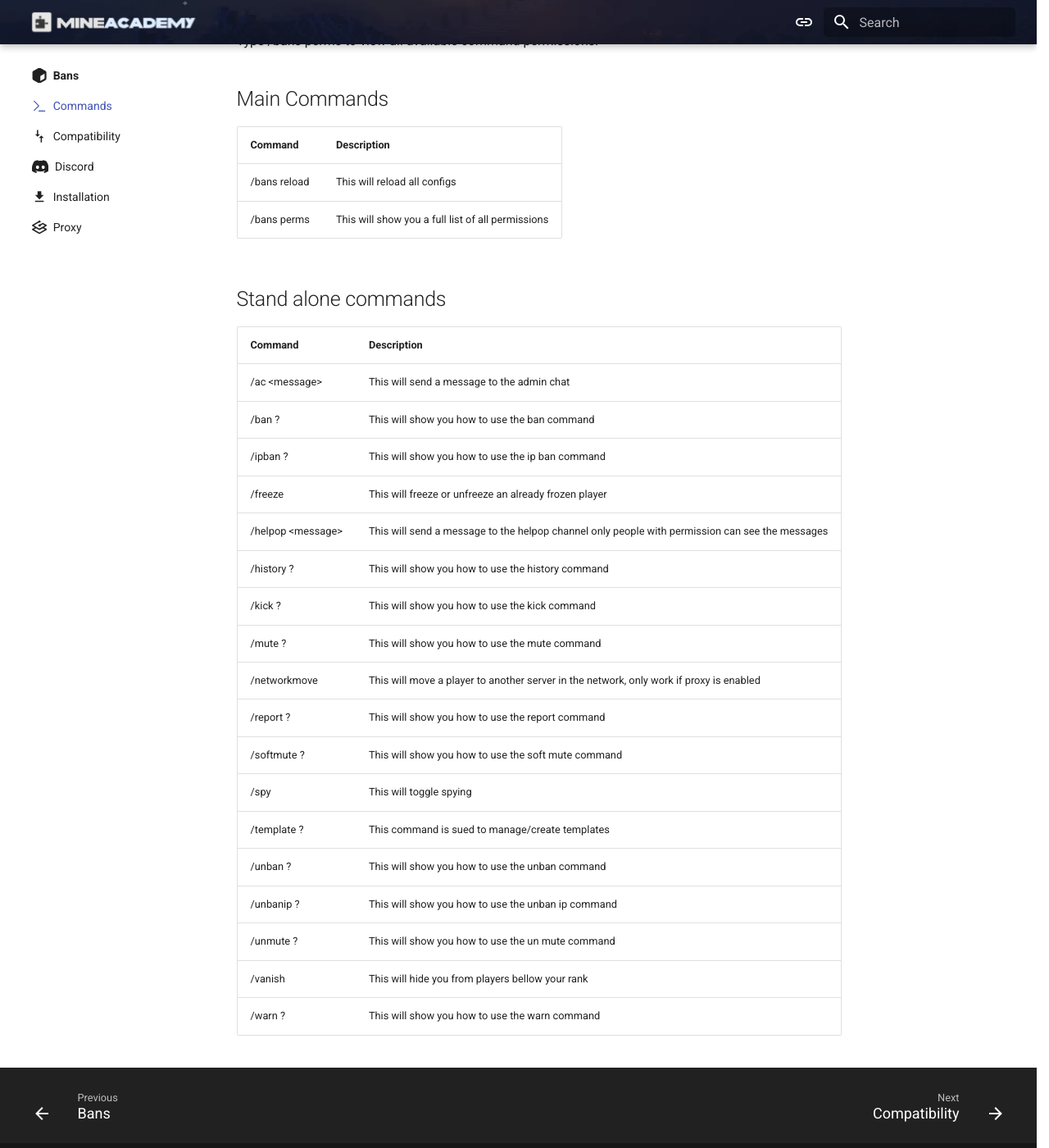
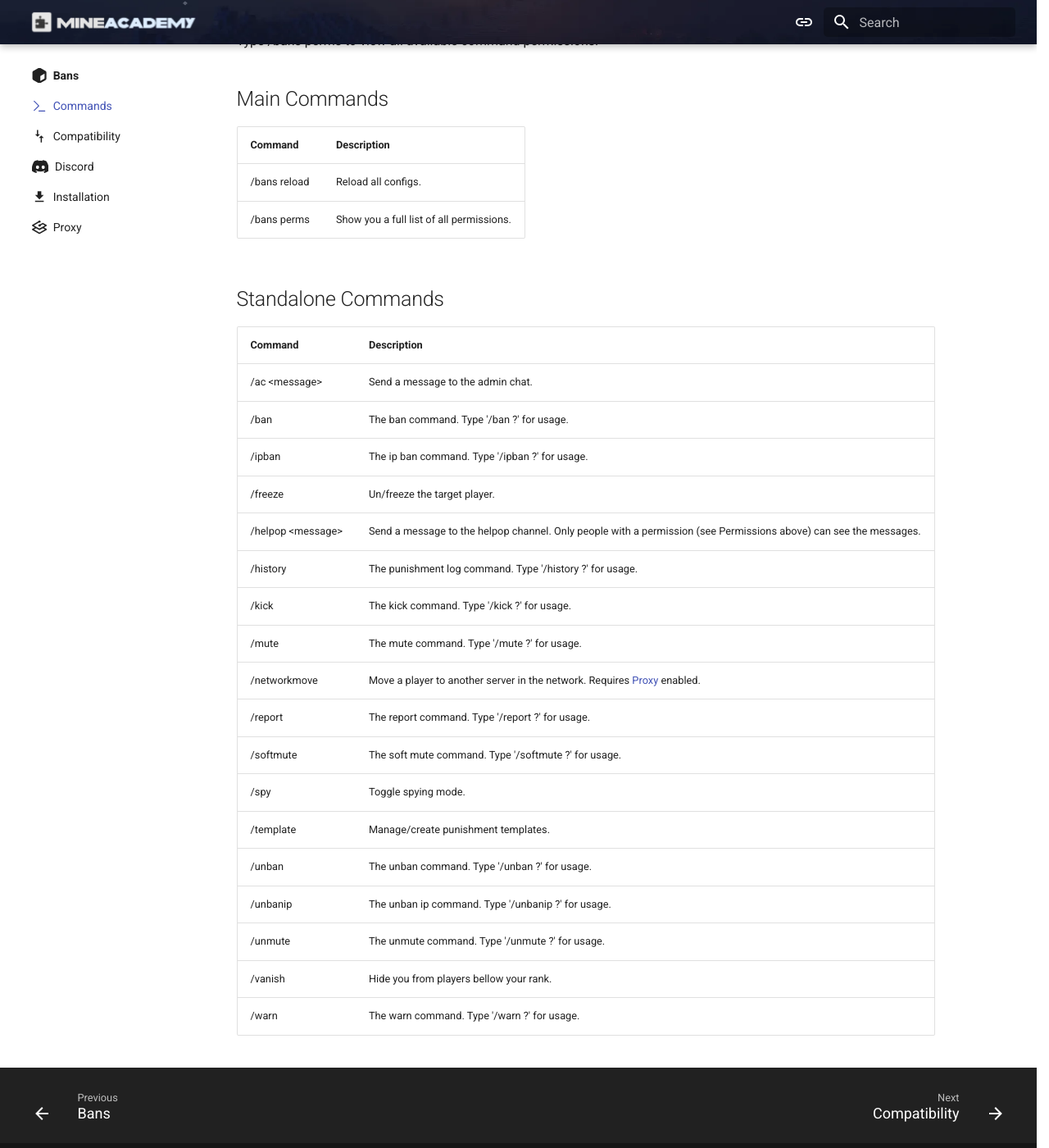
Before and after one commit to kangarko/docs, an MkDocs documentation site: the page built from docs/bans/commands/index.md, in a window 1280 px wide and 1400 px high, scrolled down 556 px. Shown: the whole window at 82% size. Built offline with MkDocs 1.6.1 and Material for MkDocs 9.7.7, drawn with Linux system fonts in a browser that asks for light colours; plug-ins that fetch from the network failed and are left out; comment, search, counter and statistics services are not loaded; some of the changed text lies outside the part shown.

Commit message:
Clean up bans docs

```diff
--- a/docs/bans/commands/index.md
+++ b/docs/bans/commands/index.md
@@ -25,28 +25,28 @@ Type /bans perms to view all available command permissions.
 
 | Command | Description |
 |-------|-------------|
-|/bans reload | This will reload all configs |
-|/bans perms | This will show you a full list of all permissions |
+|/bans reload | Reload all configs. |
+|/bans perms | Show you a full list of all permissions. |
 
-## Stand alone commands
+## Standalone Commands
 
 | Command | Description |
 |-------|-------------|
-| /ac  &lt;message&gt; | This will send a message to the admin chat |
-| /ban ? | This will show you how to use the ban command |
-| /ipban ? | This will show you how to use the ip ban command |
-| /freeze <player> | This will freeze or unfreeze an already frozen player |
-| /helpop &lt;message&gt; | This will send a message to the helpop channel only people with permission can see the messages |
-| /history ? | This will show you how to use the history command |
-| /kick ? | This will show you how to use the kick command |
-| /mute ? | This will show you how to use the mute command |
-| /networkmove <player> <target server> | This will move a player to another server in the network, only work if proxy is enabled |
-| /report ? | This will show you how to use the report command |
-| /softmute ? | This will show you how to use the soft mute command |
-| /spy | This will toggle spying |
-| /template ? | This command is sued to manage/create templates |
-| /unban ? | This will show you how to use the unban command |
-| /unbanip ? | This will show you how to use the unban ip command |
-| /unmute ? | This will show you how to use the un mute command |
-| /vanish | This will hide you from players bellow your rank |
-| /warn ? | This will show you how to use the warn command |
+| /ac  &lt;message&gt; | Send a message to the admin chat. |
+| /ban | The ban command. Type '/ban ?' for usage. |
+| /ipban | The ip ban command. Type '/ipban ?' for usage. |
+| /freeze <player> | Un/freeze the target player. |
+| /helpop &lt;message&gt; | Send a message to the helpop channel. Only people with a permission (see Permissions above) can see the messages. |
+| /history | The punishment log command. Type '/history ?' for usage. |
+| /kick | The kick command. Type '/kick ?' for usage. |
+| /mute | The mute command. Type '/mute ?' for usage. |
+| /networkmove <player> <target server> | Move a player to another server in the network. Requires [Proxy](../proxy/index.md) enabled. |
+| /report | The report command. Type '/report ?' for usage. |
+| /softmute | The soft mute command. Type '/softmute ?' for usage. |
+| /spy | Toggle spying mode. |
+| /template | Manage/create punishment templates. |
+| /unban | The unban command. Type '/unban ?' for usage. |
+| /unbanip | The unban ip command. Type '/unbanip ?' for usage. |
+| /unmute | The unmute command. Type '/unmute ?' for usage. |
+| /vanish | Hide you from players bellow your rank. |
+| /warn | The warn command. Type '/warn ?' for usage. |
```
Also changed, not shown: other parts of docs/bans/commands/index.md (+1 -1 lines), docs/bans/compatibility/index.md (+8 -6 lines), docs/bans/discord/index.md (+3 -3 lines), docs/bans/installation/index.md (+3 -3 lines), docs/bans/proxy/index.md (+8 -16 lines), docs/minebot/get_started/index.md (deleted, +0 -19 lines), docs/minebot/index.md (+3 -2 lines).
